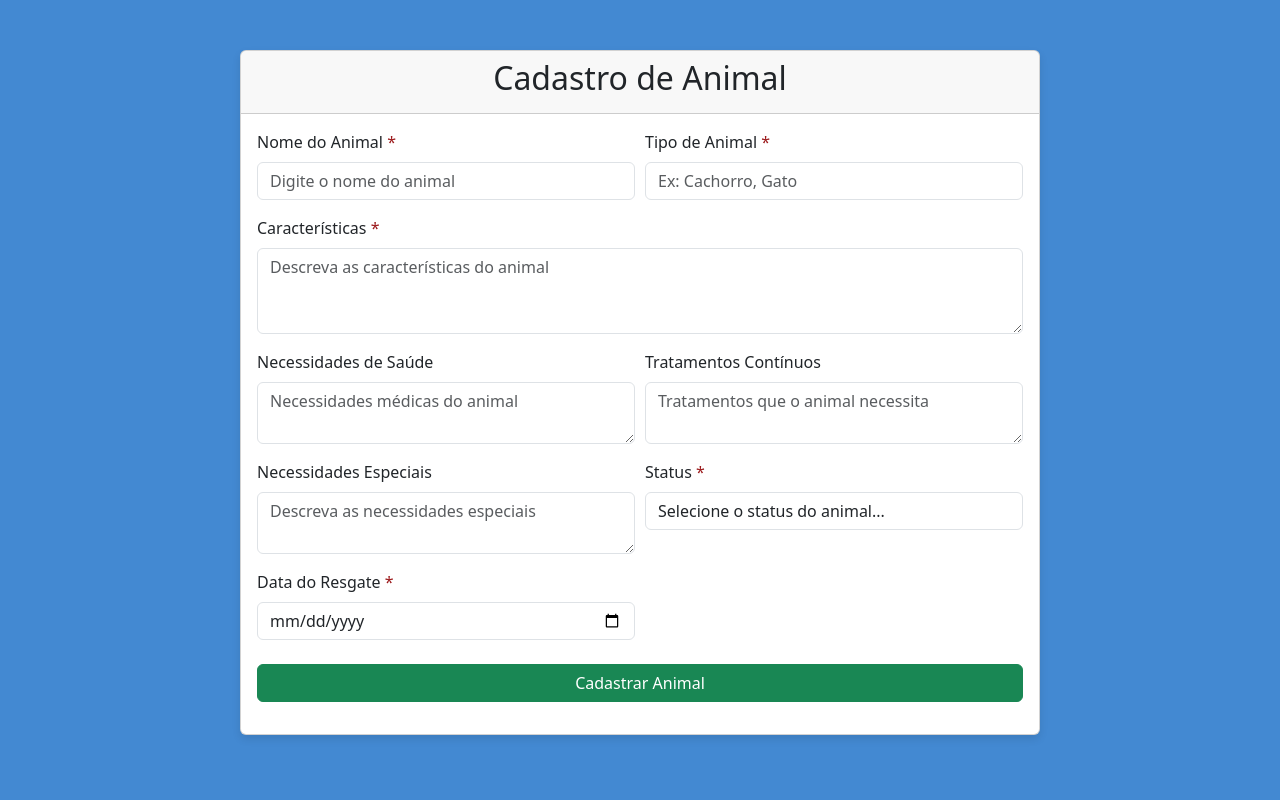
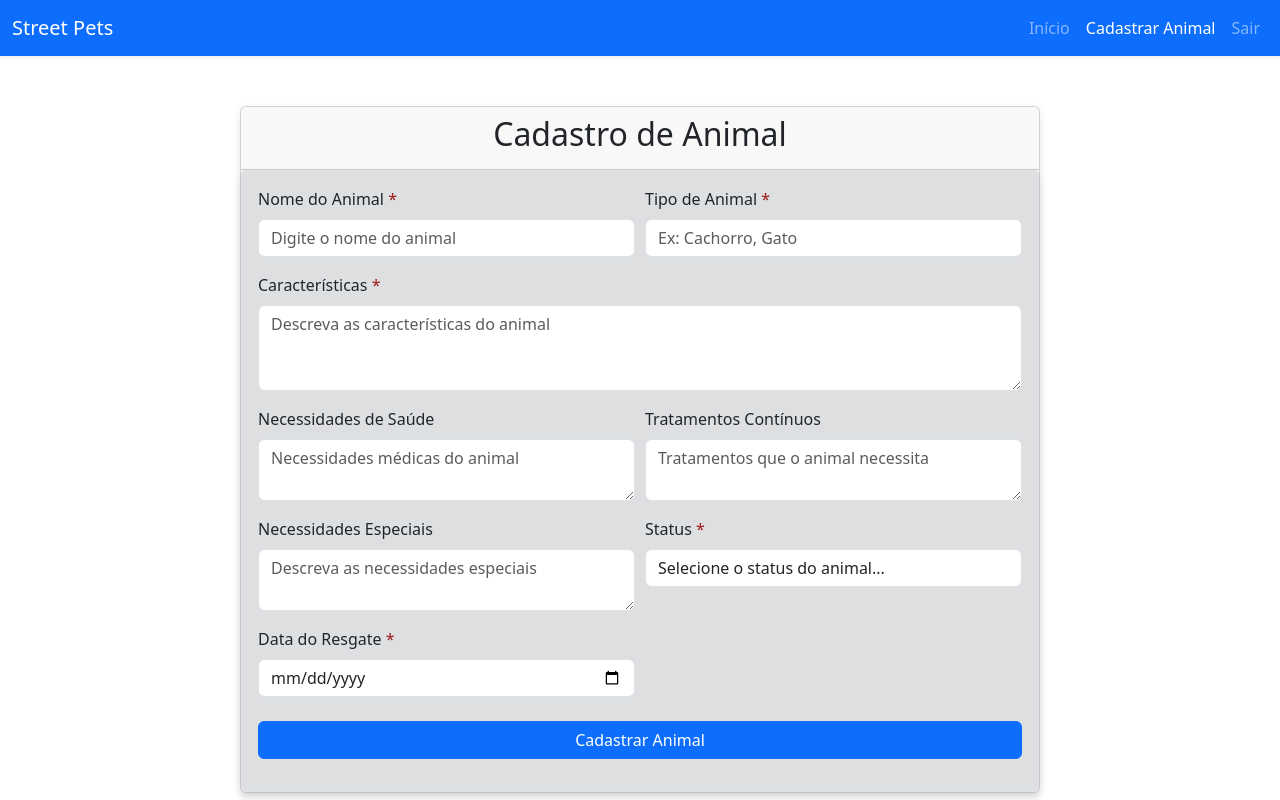
Before and after one commit to joaoflorao/street_pets_rescue, a Flask app: page /animal/register in a window 1280 px wide. Run offline with Flask 3, Linux system fonts and the light colour scheme; the visitor is signed in with stand-in values (Sample User, id 1); some libraries are stand-ins or nearby versions.

Commit message:
[IMP] Implementação da listagem de animais

```diff
--- a/app/controllers/animal_controller.py
+++ b/app/controllers/animal_controller.py
@@ -29,3 +29,11 @@ def register():
 
     flash("Animal cadastrado com sucesso!", "success")
     return render_template("register_animal.html", status_list=status_list)
+
+
+@bp.route("/list", methods=["GET", "POST"])
+@login_required
+def animals_list():
+    animals_list = animal_service.get_animals_list()
+
+    return render_template("list_animal.html", animals_list=animals_list)
--- a/app/controllers/user_controller.py
+++ b/app/controllers/user_controller.py
@@ -17,8 +17,9 @@ def login():
     user = user_service.check_user_exists(email)
     if user and user.check_password(user.password, password):
         login_user(user)
-        return redirect(url_for("index"))
+        return redirect(url_for("animal.animals_list"))
 
+    flash("Usuário ou senha incorretos!", "danger")
     return render_template("login.html")
 
 
--- a/app/repositories/animal_repository.py
+++ b/app/repositories/animal_repository.py
@@ -13,3 +13,6 @@ class AnimalRepository:
 
     def get_status_list(self):
         return AnimalStatus
+
+    def get_animals_list(self):
+        return Animal.query.all()
--- a/app/services/animal_service.py
+++ b/app/services/animal_service.py
@@ -7,3 +7,6 @@ class AnimalService:
 
     def get_status_list(self):
         return self.animal_repository.get_status_list()
+
+    def get_animals_list(self):
+        return self.animal_repository.get_animals_list()
--- a/app/static/css/style.css
+++ b/app/static/css/style.css
@@ -1,5 +1,5 @@
 body {
-    background: #4389d2;
+    background: #ffffff;
     height: 100vh;
 }
 
@@ -32,3 +32,10 @@ body {
     content: " *";
     color: #9C1A1C;
 }
+
+.animal-card, .login-container{
+    background-color: #dedfe1;
+    border: 1px solid #dee2e6;
+    box-shadow: 0 4px 8px rgba(0, 0, 0, 0.1);
+    border-radius: 0.25rem;
+}
--- /dev/null
+++ b/app/templates/navbar.html
@@ -0,0 +1,29 @@
+<nav class="navbar navbar-expand-lg navbar-dark bg-primary shadow-sm">
+    <div class="container-fluid">
+        <a class="navbar-brand" disabled="">Street Pets</a>
+        <button class="navbar-toggler" type="button" data-bs-toggle="collapse" data-bs-target="#navbarNav" aria-controls="navbarNav" aria-expanded="false" aria-label="Toggle navigation">
+            <span class="navbar-toggler-icon"></span>
+        </button>
+        <div class="collapse navbar-collapse" id="navbarNav">
+            <ul class="navbar-nav ms-auto">
+                <li class="nav-item">
+                    <a class="nav-link {{ 'active' if request.endpoint == 'animal.animals_list' }}"
+                       href="/animal/list">
+                        Início
+                    </a>
+                </li>
+                <li class="nav-item">
+                    <a class="nav-link {{ 'active' if request.endpoint == 'animal.register' }}"
+                       href="/animal/register">
+                        Cadastrar Animal
+                    </a>
+                </li>
+                <li class="nav-item">
+                    <a class="nav-link" href="/user/logout">
+                        Sair
+                    </a>
+                </li>
+            </ul>
+        </div>
+    </div>
+</nav>
--- a/app/templates/register_animal.html
+++ b/app/templates/register_animal.html
@@ -7,19 +7,17 @@
             border-radius: 15px;
             box-shadow: 0 4px 8px rgba(0, 0, 0, 0.1);
         }
-        .btn-success:hover {
-            background-color: #218838;
-            border-color: #1e7e34;
-        }
 </style>
 {% extends 'base.html' %}
 
 {% block conteudo %}
+
+{% include 'navbar.html' %}
 <div class="card">
     <div class="card-header text-center">
         <h2>Cadastro de Animal</h2>
     </div>
-        <div class="card-body">
+    <div class="card-body animal-card">
         <form action="/animal/register" method="post">
             <div class="form-row">
                 <div class="form-group col-md-6">
@@ -88,7 +86,7 @@
                     <input type="date" class="form-control" id="rescue_date" name="nRescueDate" required>
                 </div>
             </div>
-                <button type="submit" class="btn btn-success btn-block mt-2">
+            <button type="submit" class="btn btn-primary btn-block mt-2">
                 Cadastrar Animal
             </button>
         </form>
--- a/app/views.py
+++ b/app/views.py
@@ -7,8 +7,3 @@ from flask_login import login_required
 @app.route("/login")
 def login():
     return render_template("login.html")
-
-@app.route("/index")
-@login_required
-def index():
-    return render_template("index.html")
```
Also changed, not shown: app/templates/index.html (deleted, +0 -65 lines), app/templates/list_animal.html (added, +28 -0 lines), app/templates/login.html (indentation only). Lines whose indentation alone changed are shown as unchanged.
